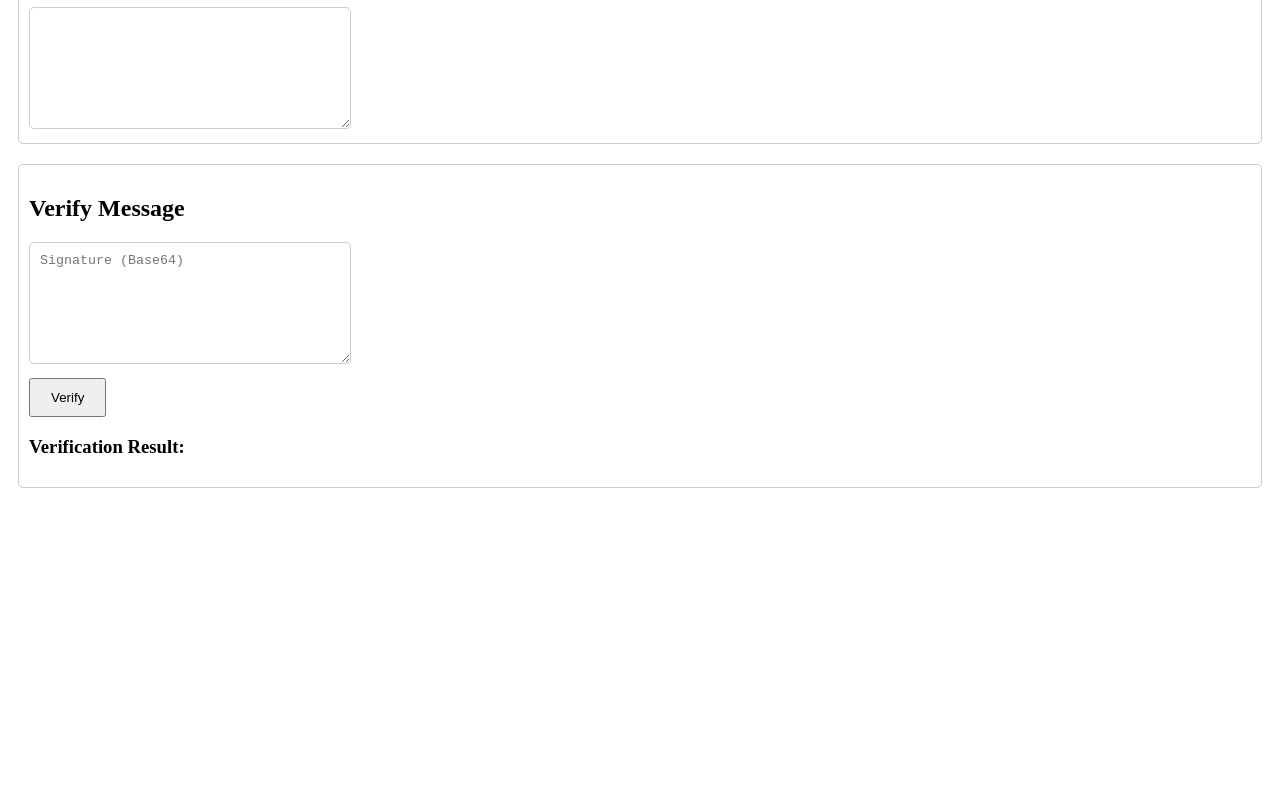
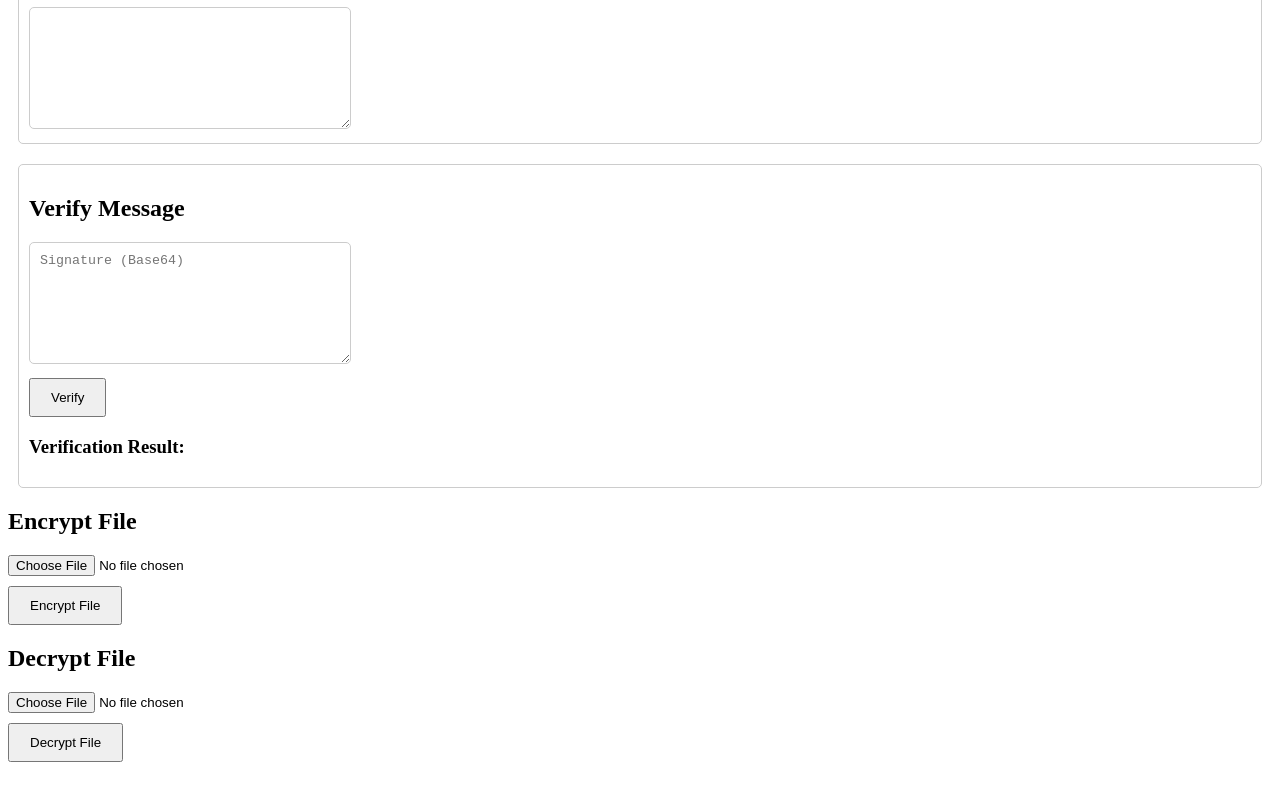
Before and after one commit to AlexanderEpolite/epolite-test, a Vue app: page / in a window 1280 px wide. Shown: the part 1679-2479 px from the top of the page. Before the commit the page ends 2177 px from the top, so only its background shows below. Built offline with nearby package versions, Linux system fonts and the light colour scheme.

Commit message:
Allow file encryption/decryption; update to EPOLITE v3.

```diff
--- a/package.json
+++ b/package.json
@@ -9,7 +9,7 @@
     "preview": "vite preview"
   },
   "dependencies": {
-    "epolite": "0.1",
+    "epolite": "0.3",
     "vue": "^3.5.10"
   },
   "devDependencies": {
--- a/src/App.vue
+++ b/src/App.vue
@@ -65,6 +65,26 @@ import { defineComponent } from "vue";
             <p>{{ verificationResult }}</p>
         </div>
     </div>
+
+    <!-- File Encryption Section -->
+    <div class="file-encryption">
+        <h2>Encrypt File</h2>
+        <input type="file" @change="onFileSelectEncrypt">
+        <br>
+        <button @click="encryptFile">Encrypt File</button>
+        <br>
+        <a v-if="encryptedFileUrl" :href="encryptedFileUrl" :download="encryptedFileName || 'encrypted_file.epl'">Download Encrypted File</a>
+    </div>
+
+    <!-- File Decryption Section -->
+    <div class="file-decryption">
+        <h2>Decrypt File</h2>
+        <input type="file" @change="onFileSelectDecrypt">
+        <br>
+        <button @click="decryptFile">Decrypt File</button>
+        <br>
+        <a v-if="decryptedFileUrl" :href="decryptedFileUrl" :download="decryptedFileName">Download Decrypted File</a>
+    </div>
 </template>
 
 <style>
@@ -96,8 +116,14 @@ button {
 .encryption,
 .decryption,
 .signing,
-.verification {
+.verification,
+.file-encryption,
+.file-decryption {
     margin-top: 20px;
+}
+
+.file-decryption {
+    margin-bottom: 50px;
 }
 
 @media screen and (max-width: 600px) {
@@ -122,6 +148,13 @@ export default defineComponent({
             signatureBase64: "",
             signatureBase64ToVerify: "",
             verificationResult: "",
+
+            fileToEncrypt: null as File | null,
+            encryptedFileUrl: "",
+            fileToDecrypt: null as File | null,
+            decryptedFileUrl: "",
+            decryptedFileName: "",
+            encryptedFileName: "",
         };
     },
     methods: {
@@ -206,11 +239,106 @@ export default defineComponent({
                     this.signatureBase64ToVerify,
                     this.publicKey
                 );
-                this.verificationResult = isValid ? "Signature is valid." : "Signature is invalid.";
+                this.verificationResult = isValid ? "Signature is valid." : "Signature is NOT valid.";
             } catch (error: any) {
                 alert("Verification failed: " + (error?.message || error));
             }
         },
+        onFileSelectEncrypt(event: Event) {
+            const input = event.target as HTMLInputElement;
+            this.fileToEncrypt = input.files ? input.files[0] : null;
+            this.encryptedFileName = this.fileToEncrypt?.name + '.epl';
+        },
+        async encryptFile() {
+            if (!this.publicKey) {
+                alert("Public key is required for encryption.");
+                return;
+            }
+
+            if (!this.fileToEncrypt) {
+                alert("Please select a file to encrypt.");
+                return;
+            }
+
+            try {
+                const fileReader = new FileReader();
+
+                fileReader.onload = async (e) => {
+                    const arrayBuffer = e.target?.result as ArrayBuffer;
+
+                    const base64Data = this.arrayBufferToBase64(arrayBuffer);
+                    const encryptedData = await encrypt(base64Data, this.publicKey);
+
+                    const encryptedBlob = new Blob([encryptedData], { type: "text/plain;charset=utf-8" });
+                    this.encryptedFileUrl = URL.createObjectURL(encryptedBlob);
+                };
+
+                fileReader.readAsArrayBuffer(this.fileToEncrypt);
+
+            } catch (error: any) {
+                alert("File encryption failed: " + (error?.message || error));
+            }
+        },
+        onFileSelectDecrypt(event: Event) {
+            const input = event.target as HTMLInputElement;
+            this.fileToDecrypt = input.files ? input.files[0] : null;
+        },
+        async decryptFile() {
+            if(!this.privateKey) {
+                alert("Private key is required for decryption.");
+                return;
+            }
+
+            if(!this.fileToDecrypt) {
+                alert("Please select an encrypted file (.epl) to decrypt.");
+                return;
+            }
+
+            try {
+                const fileReader = new FileReader();
+
+                fileReader.onload = async (e: any) => {
+                    const encryptedData = e.target.result;
+
+                    const decryptedBase64Data = await decrypt(encryptedData, this.privateKey);
+                    const decryptedArrayBuffer = this.base64ToArrayBuffer(decryptedBase64Data);
+                    const decryptedBlob = new Blob([decryptedArrayBuffer], { type: "application/octet-stream" });
+
+                    const originalFileName = this.fileToDecrypt?.name.replace(/\.epl$/, '') || 'decrypted_file';
+                    this.decryptedFileName = originalFileName;
+
+                    this.decryptedFileUrl = URL.createObjectURL(decryptedBlob);
+                };
+
+                fileReader.readAsText(this.fileToDecrypt, 'utf-8');
+            } catch (error: any) {
+                alert("File decryption failed: " + (error?.message || error));
+            }
+        },
+        arrayBufferToBase64(buffer: ArrayBuffer) {
+            let binary = '';
+
+            const bytes = new Uint8Array(buffer);
+            const len = bytes.byteLength;
+
+            for(let i = 0; i < len; i++) {
+                binary += String.fromCharCode(bytes[i]);
+            }
+
+            return btoa(binary);
+        },
+        base64ToArrayBuffer(base64: string) {
+            const binaryString = atob(base64);
+
+            const len = binaryString.length;
+            const bytes = new Uint8Array(len);
+
+            for(let i = 0; i < len; i++) {
+                bytes[i] = binaryString.charCodeAt(i);
+            }
+
+            return bytes.buffer;
+        },
     },
 });
 </script>
```
Also changed, not shown: 8 other files (tests, documents, lock files or other folders).
